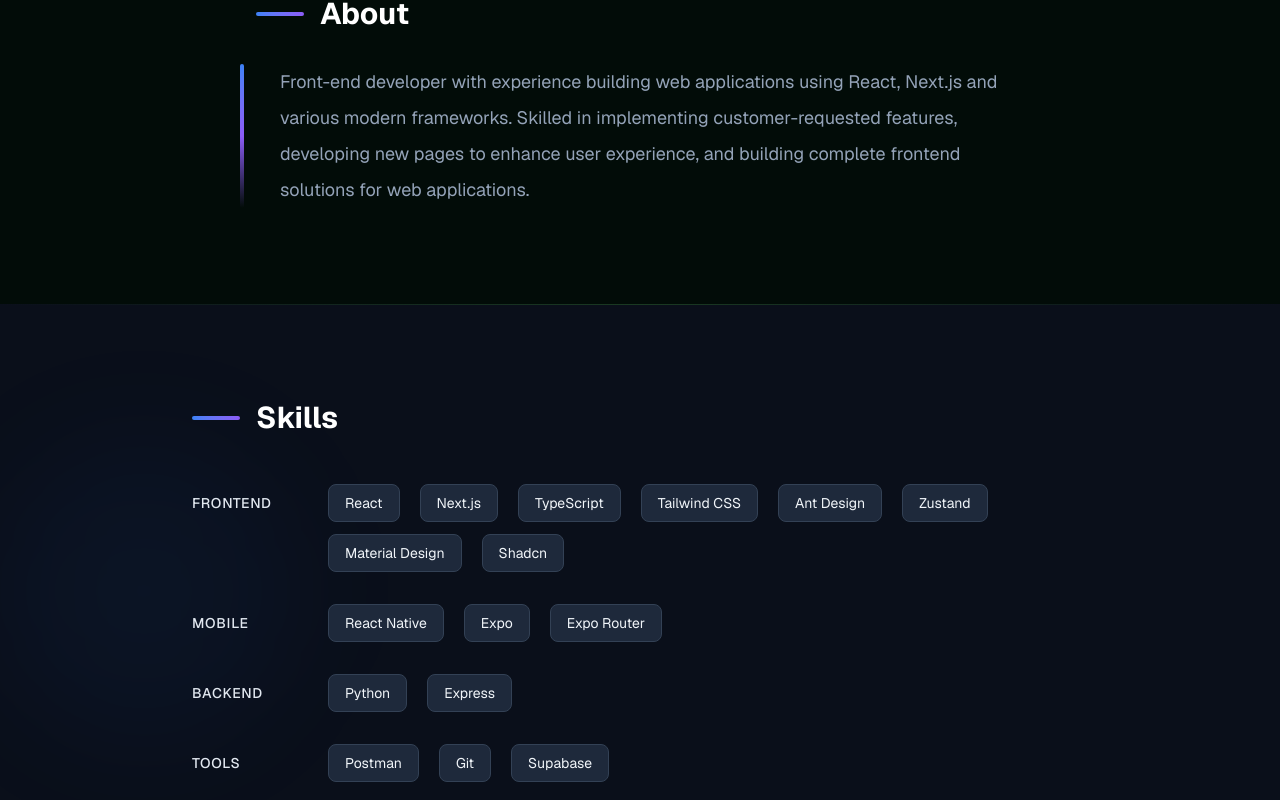
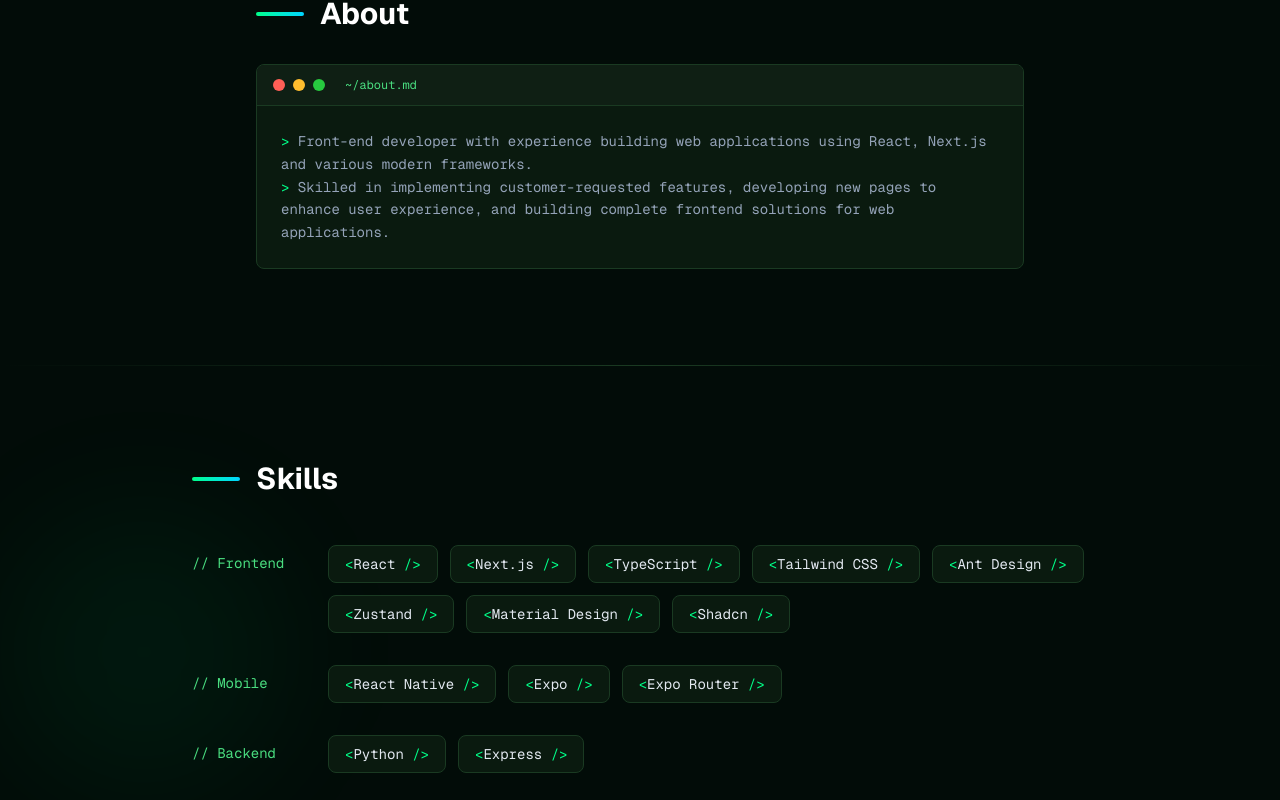
Before and after one commit to vohavinhtan01012001/portfolio, a Next.js app: page / in a window 1280 px wide. Shown: the part 900-1700 px from the top of the page. Built offline with nearby package versions, Linux system fonts and the light colour scheme; what @ant-design/nextjs-registry would draw is missing.

Commit message:
feat: redesign About as terminal window, Skills with JSX-style code tags

```diff
--- a/components/sections/AboutSection.tsx
+++ b/components/sections/AboutSection.tsx
@@ -1,43 +1,61 @@
 "use client";
 
-import { Typography } from "antd";
+import { motion } from "framer-motion";
 import { aboutText } from "@/lib/data";
-import { useScrollAnimation } from "@/hooks";
-
-const { Title, Paragraph } = Typography;
 
 export function AboutSection() {
-  const { ref, isVisible } = useScrollAnimation({ threshold: 0.2 });
+  const sentences = aboutText
+    .split(/(?<=\.)\s+/)
+    .filter(Boolean);
 
   return (
     <section id="about" className="py-24 px-6 relative">
       <div className="section-divider absolute top-0 left-0 right-0" />
 
-      <div ref={ref} className="max-w-3xl mx-auto">
-        <div
-          className={`flex items-center gap-4 mb-8 ${
-            isVisible ? "animate-fade-in-left" : "opacity-0"
-          }`}
+      <div className="max-w-3xl mx-auto">
+        <motion.div
+          initial={{ opacity: 0, x: -30 }}
+          whileInView={{ opacity: 1, x: 0 }}
+          viewport={{ once: true, amount: 0.2 }}
+          transition={{ duration: 0.5 }}
+          className="flex items-center gap-4 mb-8"
         >
-          <div className="w-12 h-1 bg-gradient-to-r from-[#3b82f6] to-[#8b5cf6] rounded-full" />
-          <Title
-            level={2}
-            className="!text-white !text-3xl !mb-0 !font-bold"
-          >
-            About
-          </Title>
-        </div>
+          <div className="w-12 h-1 bg-gradient-to-r from-[#00ff88] to-[#00d4ff] rounded-full" />
+          <h2 className="text-white text-3xl font-bold m-0">About</h2>
+        </motion.div>
 
-        <div
-          className={`relative ${
-            isVisible ? "animate-fade-in-up delay-200" : "opacity-0"
-          }`}
+        <motion.div
+          initial={{ opacity: 0, y: 20 }}
+          whileInView={{ opacity: 1, y: 0 }}
+          viewport={{ once: true, amount: 0.2 }}
+          transition={{ duration: 0.5, delay: 0.2 }}
+          className="bg-[#0a1a0f] border border-[#1a3a22] rounded-lg overflow-hidden"
         >
-          <div className="absolute -left-4 top-0 bottom-0 w-1 bg-gradient-to-b from-[#3b82f6] via-[#8b5cf6] to-transparent rounded-full" />
-          <Paragraph className="!text-[#94a3b8] !text-lg !leading-loose !mb-0 pl-6">
-            {aboutText}
-          </Paragraph>
-        </div>
+          {/* Terminal title bar */}
+          <div className="flex items-center gap-2 px-4 py-3 bg-[#0f1f14] border-b border-[#1a3a22]">
+            <div className="w-3 h-3 rounded-full bg-[#ff5f56]" />
+            <div className="w-3 h-3 rounded-full bg-[#ffbd2e]" />
+            <div className="w-3 h-3 rounded-full bg-[#27c93f]" />
+            <span className="ml-3 text-[#4ade80] font-mono text-xs">~/about.md</span>
+          </div>
+
+          {/* Terminal body */}
+          <div className="p-6 font-mono text-sm space-y-3">
+            {sentences.map((sentence, index) => (
+              <motion.p
+                key={index}
+                initial={{ opacity: 0, x: -10 }}
+                whileInView={{ opacity: 1, x: 0 }}
+                viewport={{ once: true }}
+                transition={{ duration: 0.4, delay: index * 0.12 }}
+                className="text-[#94a3b8] leading-relaxed m-0"
+              >
+                <span className="text-[#00ff88]">&gt; </span>
+                {sentence}
+              </motion.p>
+            ))}
+          </div>
+        </motion.div>
       </div>
     </section>
   );
--- a/components/sections/SkillsSection.tsx
+++ b/components/sections/SkillsSection.tsx
@@ -1,65 +1,52 @@
 "use client";
 
-import { Typography, Tag } from "antd";
+import { motion } from "framer-motion";
 import { skills } from "@/lib/data";
-import { useScrollAnimation } from "@/hooks";
-
-const { Title, Text } = Typography;
 
 export function SkillsSection() {
-  const { ref, isVisible } = useScrollAnimation({ threshold: 0.15 });
+  return (
+    <section id="skills" className="py-24 px-6 bg-[#020c08] relative">
+      <div className="section-divider absolute top-0 left-0 right-0" />
+      <div className="absolute top-1/2 left-0 w-72 h-72 bg-[#00ff88]/5 rounded-full blur-3xl -translate-y-1/2" />
 
-  return (
-    <section id="skills" className="py-24 px-6 bg-[#0a0f1a] relative">
-      <div className="section-divider absolute top-0 left-0 right-0" />
-
-      {/* Background decoration */}
-      <div className="absolute top-1/2 left-0 w-72 h-72 bg-blue-500/5 rounded-full blur-3xl -translate-y-1/2" />
-
-      <div ref={ref} className="max-w-4xl mx-auto relative z-10">
-        <div
-          className={`flex items-center gap-4 mb-12 ${
-            isVisible ? "animate-fade-in-left" : "opacity-0"
-          }`}
+      <div className="max-w-4xl mx-auto relative z-10">
+        <motion.div
+          initial={{ opacity: 0, x: -30 }}
+          whileInView={{ opacity: 1, x: 0 }}
+          viewport={{ once: true, amount: 0.2 }}
+          transition={{ duration: 0.5 }}
+          className="flex items-center gap-4 mb-12"
         >
-          <div className="w-12 h-1 bg-gradient-to-r from-[#3b82f6] to-[#8b5cf6] rounded-full" />
-          <Title level={2} className="!text-white !text-3xl !mb-0 !font-bold">
-            Skills
-          </Title>
-        </div>
+          <div className="w-12 h-1 bg-gradient-to-r from-[#00ff88] to-[#00d4ff] rounded-full" />
+          <h2 className="text-white text-3xl font-bold m-0">Skills</h2>
+        </motion.div>
 
         <div className="flex flex-col gap-8">
           {Object.entries(skills).map(([category, items], categoryIndex) => (
-            <div
+            <motion.div
               key={category}
-              className={`flex flex-col sm:flex-row sm:items-start gap-4 ${
-                isVisible
-                  ? `animate-fade-in-up delay-${(categoryIndex + 1) * 100}`
-                  : "opacity-0"
-              }`}
-              style={{
-                animationDelay: isVisible ? `${(categoryIndex + 1) * 0.1}s` : "0s",
-              }}
+              initial={{ opacity: 0, y: 20 }}
+              whileInView={{ opacity: 1, y: 0 }}
+              viewport={{ once: true }}
+              transition={{ duration: 0.5, delay: categoryIndex * 0.1 }}
+              className="flex flex-col sm:flex-row sm:items-start gap-4"
             >
-              <Text className="text-[#3b82f6] text-sm font-medium min-w-[120px] pt-2 uppercase tracking-wider">
-                {category}
-              </Text>
+              <span className="text-[#4ade80] text-sm font-mono min-w-[120px] pt-2">
+                // {category}
+              </span>
               <div className="flex flex-wrap gap-3">
-                {items.map((skill, skillIndex) => (
-                  <Tag
+                {items.map((skill) => (
+                  <span
                     key={skill}
-                    className="!bg-[#1e293b] !border-[#334155] !text-[#f1f5f9] !px-4 !py-2 !text-sm !rounded-lg hover:!border-[#3b82f6] hover:!bg-[#1e293b]/80 transition-all cursor-default"
-                    style={{
-                      animationDelay: isVisible
-                        ? `${(categoryIndex * 0.1) + (skillIndex * 0.05)}s`
-                        : "0s",
-                    }}
+                    className="bg-[#0a1a0f] border border-[#1a3a22] text-[#e2e8f0] px-4 py-2 text-sm rounded-lg font-mono hover:border-[#00ff88] hover:shadow-[0_0_8px_rgba(0,255,136,0.2)] transition-all cursor-default"
                   >
+                    <span className="text-[#00ff88]">&lt;</span>
                     {skill}
-                  </Tag>
+                    <span className="text-[#00ff88]"> /&gt;</span>
+                  </span>
                 ))}
               </div>
-            </div>
+            </motion.div>
           ))}
         </div>
       </div>
```
